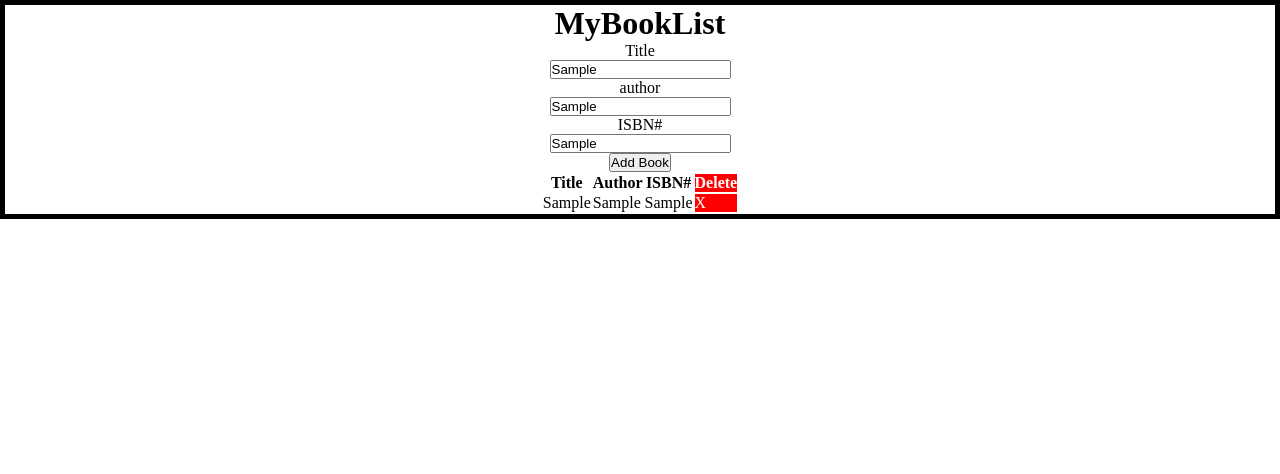
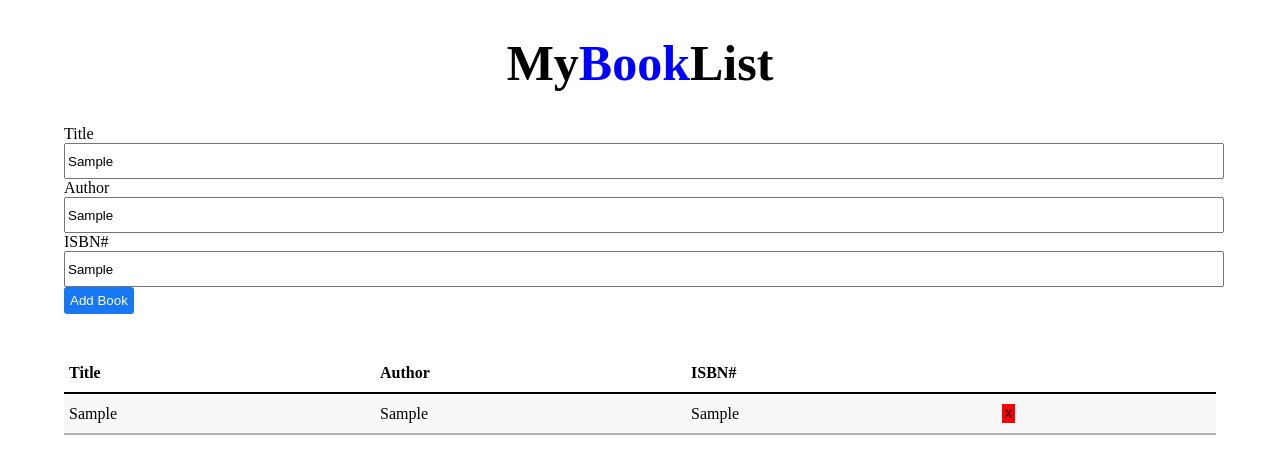
Before and after one commit to acciojob/book-list-saurabhanand96310, a website: page main.html in a window 1280 px wide. Both pictures are taken after typing "Sample", "Sample", "Sample" into the empty fields and a click on the button "Add Book". Drawn offline with Linux system fonts and the light colour scheme.

Commit message:
created a submission

```diff
--- a/main.html
+++ b/main.html
@@ -8,36 +8,31 @@
 
 <body>
 	<!-- the entire body must be written by student -->
-	 <div class="main">
-        <header>
-            <h1 id="header">MyBookList</h1>
-        </header>
+	 <h1 class="title">My<span>Book</span>List</h1>
 	<div class="form-group">
-            <form class="form">
-                <label for="title" >Title</label>
-                <input id="title" >
-                <label for="author" >author</label>
-                <input id="author" >
-                <label for="isbn" >ISBN#</label>
-                <input id="isbn" >
+		<form>
+			<div>Title</div>
+	<input type="text" value="" name="title" id="title">
+	<div>Author</div>
+	<input type="text" value="" name="author" id="author">
+	<div>ISBN#</div>
+	<input type="text" value="" name="isbn" id="isbn">
 	<button id="submit">Add Book</button>
 		</form>
 	</div>
-        <div>
 	<table class="table table-striped">
-                <tr>
+			<thead>
+			<tr class="border">
 				<th>Title</th>
 				<th>Author</th>
 				<th>ISBN#</th>
-					<th class="delete">Delete</th>
+				<th></th>
 			</tr>
+			</thead>
 			<tbody id="book-list">
 
 			</tbody>
-
 	</table>
-        </div>
-    </div>
     <script type="text/javascript" src="./script.js">
 </script>
 
--- a/script.js
+++ b/script.js
@@ -1,57 +1,31 @@
-//your JS code here. If requ
+document.getElementById("submit").addEventListener("click", function(event) {
+      event.preventDefault();
+      addBookToList();
+    });
+let tbody=document.getElementById("book-list");
+function addBookToList(){
+	let row=tbody.insertRow();
+	tbody.append(row);
+	let td1=row.insertCell(0);
+	td1.innerText=document.getElementById("title").value;
+	let td2=row.insertCell(1);
+	td2.innerText=document.getElementById("author").value;
+	let td3=row.insertCell(2);
+	td3.innerText=document.getElementById("isbn").value;
+	let td4=row.insertCell(3);
+	let newBtn = document.createElement('button');
+	newBtn.className="delete";
+    newBtn.innerText = 'X';
+	row.append(td1);
+	row.append(td2);
+	row.append(td3);
+	row.append(td4);
+		td4.append(newBtn);
 
-
-
-const inputTitle=document.getElementById("title");
-const inputAuthor=document.getElementById("author");
-const inputIsbn=document.getElementById("isbn");
-const submitbtn=document.getElementById("submit");
-const records=document.getElementById("book-list")
-let bookArray=[];
-let obj=localStorage.getItem('user')
-if(obj!=null){
-    bookArray=JSON.parse(obj)
+	var deleteButtons = document.getElementsByClassName("delete");
+      for (var i = 0; i < deleteButtons.length; i++) {
+        deleteButtons[i].addEventListener("click", function(event) {
+          event.target.parentNode.parentNode.remove();
+        });
+      }
 }
-Display();
-
-        submitbtn.addEventListener("click",(e)=>{
-    e.preventDefault();
-	let titleValue=inputTitle.value;
-	let authorValue=inputAuthor.value;
-	let isbnValue=inputIsbn.value;
-    if(titleValue!='' &&authorValue!=''&& isbnValue!=''){
-    bookArray.push({'title':titleValue,'author':authorValue,'isbn':isbnValue})
-	console.log(bookArray);
-    saveInfo(bookArray);
-    titleValue='';
-	authorValue='';
-	isbnValue='';
-} else {
-    alert("Please fill all fields.");
-  }
-})
-
-function saveInfo(bookArray){
-let str=JSON.stringify(bookArray);
-localStorage.setItem('user',str)
-Display();
-}
-
-function Display(){
-    let statement='';
-    bookArray.forEach((book,i) => {
-        statement+=`<tr>
-                        <td>${book.title}</td>
-                        <td>${book.author}</td>
-                        <td>${book.isbn}</td>
-                        <td class="delete" onclick='DeleteInfo(${i})'>X</td>
-                    </tr>`
-    });
-    records.innerHTML=statement;
-}
-
-function DeleteInfo(i){
-bookArray.splice(i,1);
-saveInfo(bookArray);
-Display()
-}
--- a/styles.css
+++ b/styles.css
@@ -1,26 +1,52 @@
-/*  your css code here. If applicable */
-*{
-    margin: 0;
-    padding: 0;
-    box-sizing: border-box;
+body{
+	width:90%;
+	margin:auto;
 }
-
-.main{
-    display: flex;
-    align-items: center;
-    justify-content: center;
-    flex-direction: column;
-    border: 5px solid black;
+.title{
+	font-size:50px;
+	text-align:center;
 }
-.form{
-    display: flex;
-    align-items: center;
-    justify-content: center;
-    flex-direction: column;
+span{
+	color:blue;
+}
+input{
+	height:30px;
+	width:100%;
+}
+#submit{
+	background-color:#1877F2;
+	color:white;
+	padding:6px;
+	border-radius:3px;
+	border:0px;
+}
+button:hover{
+	cursor:pointer;
+}
+table{
+	margin-top:40px;
+	width:100%;
+	border-collapse:collapse;
+}
+tr{
+	border-bottom:2px solid #B0B0B0;
+}
+tr.border{
+	border-bottom:2px solid black;
+}
+tr{
+	background-color:#F8F8F8;
+}
+th{
+	background-color:white;
+	width:27%;
+	text-align:left;
+}
+td,th{
+	padding:10px 5px;
 }
 .delete{
-	/* height:10px; */
-	/* width:10px; */
 	background-color:red;
-	color:white;
+	border:none;
+	padding:2px;
 }
```
Lines whose indentation alone changed are shown as unchanged.
